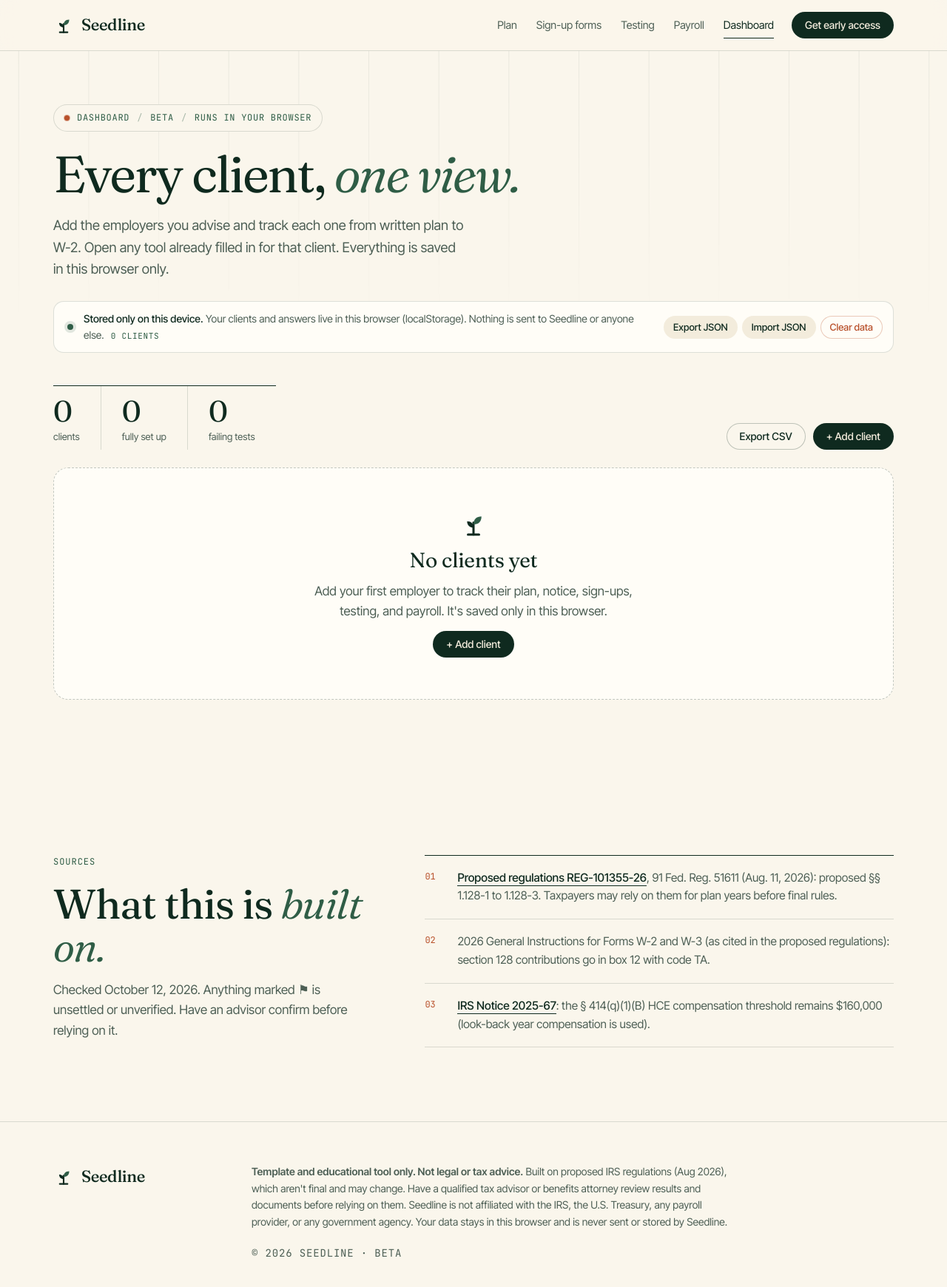
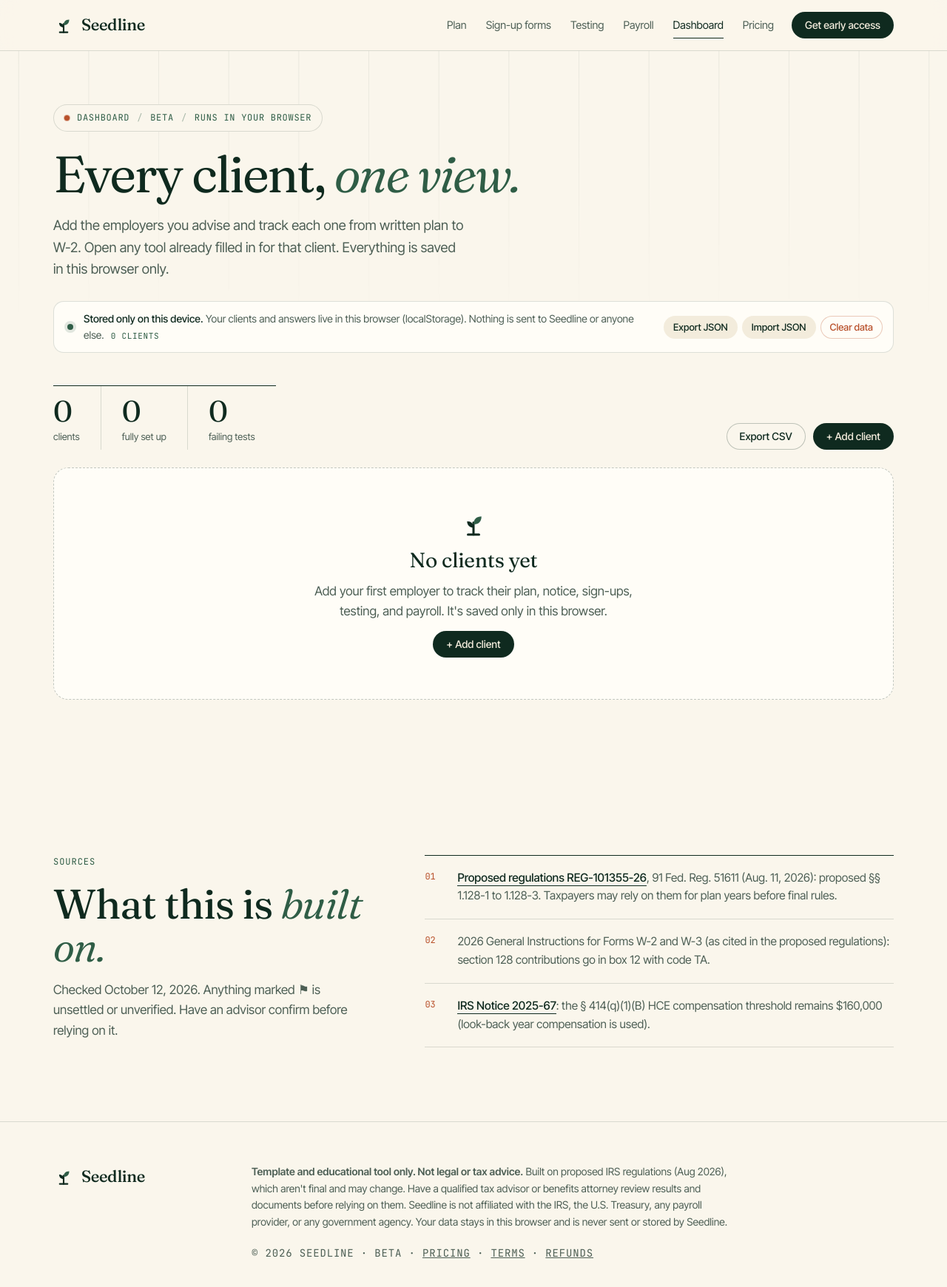
Before and after one commit to KOBE813/seedline, a plain HTML site: page app/index.html in a window 1280 px wide. Shown: the whole page at 74% size. Drawn offline with Linux system fonts and the light colour scheme.

Commit message:
Pricing/terms links on tool pages

```diff
--- a/app/index.html
+++ b/app/index.html
@@ -8,15 +8,14 @@
 <svg width="0" height="0" style="position:absolute" aria-hidden="true"><defs><symbol id="mark" viewBox="0 0 32 32"><path d="M16 27V14" stroke="currentColor" stroke-width="2.4" stroke-linecap="round" fill="none"/><path d="M16 16c0-5.5 3.2-8.6 8.6-8.6 0 5.5-3.1 8.6-8.6 8.6z" fill="var(--leaf,#e8ff6b)"/><path d="M16 19.5c0-4.3-2.6-6.9-6.9-6.9 0 4.3 2.6 6.9 6.9 6.9z" fill="currentColor"/><path d="M10 27h12" stroke="currentColor" stroke-width="2.4" stroke-linecap="round"/></symbol></defs></svg>
 <header class="nav noprint"><div class="wrap navin">
 <a class="logo" href="../" aria-label="Seedline home"><svg class="logomark"><use href="#mark"/></svg><span>Seedline</span></a>
-<nav aria-label="Primary"><a href="../plan/">Plan</a><a href="../enroll/">Sign-up forms</a><a href="../test/">Testing</a><a href="../payroll/">Payroll</a><a href="../app/" aria-current=page>Dashboard</a></nav>
+<nav aria-label="Primary"><a href="../plan/">Plan</a><a href="../enroll/">Sign-up forms</a><a href="../test/">Testing</a><a href="../payroll/">Payroll</a><a href="../app/" aria-current=page>Dashboard</a><a href="../pricing/">Pricing</a></nav>
 <a class="btn sm" href="../#signup">Get early access</a></div></header>
 <main id="main">
 <section class="phead noprint"><div class="wrap">
 <p class="eyebrow"><span class="dot"></span>Dashboard <span class="sep">/</span> Beta <span class="sep">/</span> Runs in your browser</p>
 <h1 class="ph1">Every client, <em>one view.</em></h1>
 <p class="lead">Add the employers you advise and track each one from written plan to W-2. Open any tool already filled in for that client. Everything is saved in this browser only.</p>
-<div class="pickrow" id="pick"></div>
-<div class="databar" id="databar"></div>
+<div class="pickrow" id="pick"></div><div class="databar" id="databar"></div>
 </div></section>
 <section class="builder noprint"><div class="wrap">
 <div class="dhead"><div class="kpis" id="kpis"></div><div class="tbtns"><button class="btn ghost sm" id="expcsv">Export CSV</button><button class="btn sm" id="new">+ Add client</button></div></div>
@@ -34,6 +33,6 @@
 </main>
 <footer class="noprint"><div class="wrap foot">
 <a class="logo" href="../"><svg class="logomark"><use href="#mark"/></svg><span>Seedline</span></a>
-<p><b>Template and educational tool only. Not legal or tax advice.</b> Built on proposed IRS regulations (Aug 2026), which aren't final and may change. Have a qualified tax advisor or benefits attorney review results and documents before relying on them. Seedline is not affiliated with the IRS, the U.S. Treasury, any payroll provider, or any government agency. Your data stays in this browser and is never sent or stored by Seedline.</p><p class="mono small">© 2026 Seedline · Beta</p></div></footer>
+<p><b>Template and educational tool only. Not legal or tax advice.</b> Built on proposed IRS regulations (Aug 2026), which aren't final and may change. Have a qualified tax advisor or benefits attorney review results and documents before relying on them. Seedline is not affiliated with the IRS, the U.S. Treasury, any payroll provider, or any government agency. Your data stays in this browser and is never sent or stored by Seedline.</p><p class="mono small flinks">© 2026 Seedline · Beta · <a href="../pricing/">Pricing</a> · <a href="../terms/">Terms</a> · <a href="../refunds/">Refunds</a></p></div></footer>
 <script src="../assets/store.js"></script><script src="app.js"></script>
 </body></html>
```
Also changed, not shown: enroll/index.html (+3 -4 lines), payroll/index.html (+3 -4 lines).
